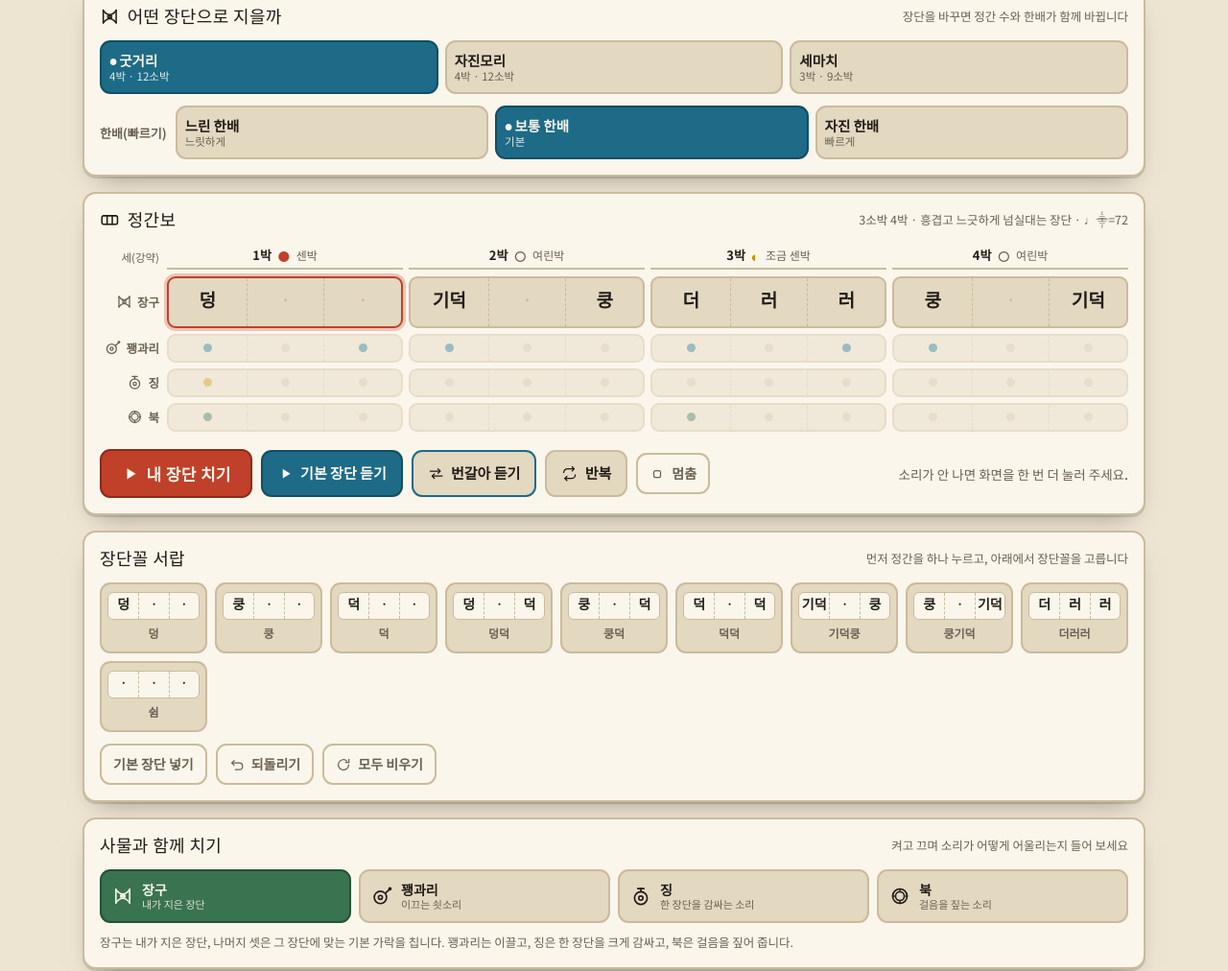
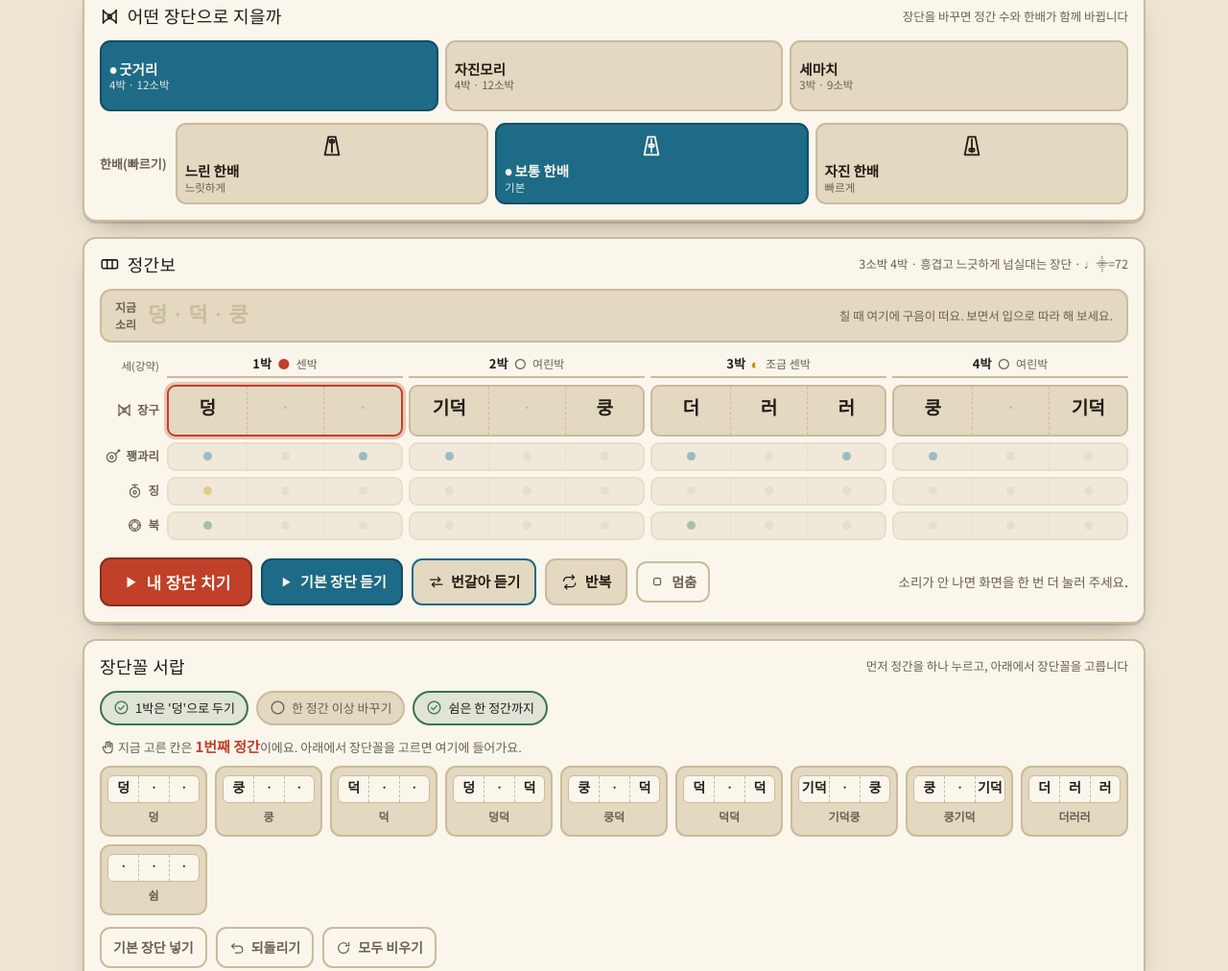
Before and after one commit to tg2739/music-class, a plain HTML site: page jangdan/index.html in a window 1280 px wide. Shown: the part 218-1230 px from the top of the page at 96% size. Drawn offline with Linux system fonts and the light colour scheme; a web font is replaced by a local one.

Commit message:
덩덕쿵 공방: 구음 창, 조건 확인 띠, 한배 아이콘
- 칠 때 현재 구음을 크게 보여 입장단을 따라 할 수 있게 함
- 칠판의 조건 세 가지를 화면에서도 비춰 줌 (채점 아님)
- 한배를 메트로놈 추 높이 아이콘으로 표시

Co-Authored-By: Claude Opus 5 <noreply@anthropic.com>

```diff
--- a/jangdan/index.html
+++ b/jangdan/index.html
@@ -94,6 +94,27 @@ button:focus-visible{outline:3px solid var(--cheong);outline-offset:2px}
 .opt[aria-pressed="true"]{background:var(--cheong);border-color:#124e63;color:#FAF6EC}
 .opt[aria-pressed="true"] .sm{color:rgba(250,246,236,.9)}
 .opt[aria-pressed="true"] .big::before{content:"● ";font-size:9px;vertical-align:middle}
+.opt{min-height:74px}
+.opt .big-ic{width:26px;height:26px;display:block;margin:0 auto 3px;stroke-width:1.7}
+.opt[aria-pressed="true"] .big-ic{stroke:#FAF6EC}
+/* 구음 창 — 칠 때 지금 소리를 크게 보여 준다 */
+.gueumbar{display:flex;align-items:center;gap:12px;background:var(--surface-2);border:2px solid var(--line);
+  border-radius:12px;padding:8px 14px;margin-bottom:10px;min-height:56px}
+.gueumbar .lb{font-size:12px;color:var(--ink-2);font-weight:700;flex:none}
+.gueumbar .gu{font-family:var(--f-gueum);font-weight:700;font-size:30px;line-height:1;color:var(--jeok);
+  min-width:3.4em;letter-spacing:.04em}
+.gueumbar .gu.idle{color:var(--line);font-size:22px}
+.gueumbar .beat{margin-left:auto;font-size:12.5px;color:var(--ink-2)}
+.gueumbar .beat b{font-family:var(--f-title);color:var(--ink);font-size:15px}
+/* 조건 확인 띠 */
+.conds{display:flex;gap:8px;flex-wrap:wrap;margin-bottom:11px}
+.cond{display:flex;align-items:center;gap:6px;border:2px solid var(--line);border-radius:999px;
+  padding:6px 12px;font-size:13px;background:var(--surface-2);color:var(--ink-2)}
+.cond .ic{width:17px;height:17px}
+.cond.ok{border-color:var(--nok);color:var(--ink);background:color-mix(in srgb,var(--nok) 14%,var(--surface))}
+.cond.ok .ic{color:var(--nok)}
+.pick{font-size:13px;color:var(--ink-2);margin:0 0 9px}
+.pick b{color:var(--jeok);font-family:var(--f-title);font-size:15px}
 
 /* ---------- 정간보 ---------- */
 .scorewrap{overflow-x:auto;padding:2px 0 0}
@@ -225,6 +246,13 @@ dialog::backdrop{background:rgba(16,13,8,.62)}
   <symbol id="i-student" viewBox="0 0 24 24"><path d="M12 3.6 2.8 8.2 12 12.8l9.2-4.6L12 3.6Z"/><path d="M6.4 10.4v4.8c0 1.8 2.5 3.2 5.6 3.2s5.6-1.4 5.6-3.2v-4.8"/></symbol>
   <symbol id="i-teacher" viewBox="0 0 24 24"><rect x="2.8" y="3.6" width="18.4" height="12.4" rx="2"/><path d="M8.4 20.4h7.2"/><path d="M12 16v4.4"/><path d="M6.6 7.4h7"/><path d="M6.6 11.2h4.4"/></symbol>
   <symbol id="i-grid" viewBox="0 0 24 24"><rect x="2.6" y="6.8" width="18.8" height="10.4" rx="2"/><path d="M8.9 6.8v10.4"/><path d="M15.1 6.8v10.4"/></symbol>
+  <!-- 한배: 메트로놈. 추가 위에 있을수록 느리다 -->
+  <symbol id="i-metro-s" viewBox="0 0 24 24"><path d="M8.6 3.4h6.8l3.4 17.2H5.2z"/><path d="M12 5.8v12.2"/><rect x="9.6" y="6.4" width="4.8" height="2.4" rx=".7"/></symbol>
+  <symbol id="i-metro-m" viewBox="0 0 24 24"><path d="M8.6 3.4h6.8l3.4 17.2H5.2z"/><path d="M12 5.8v12.2"/><rect x="9.6" y="10.6" width="4.8" height="2.4" rx=".7"/></symbol>
+  <symbol id="i-metro-f" viewBox="0 0 24 24"><path d="M8.6 3.4h6.8l3.4 17.2H5.2z"/><path d="M12 5.8v12.2"/><rect x="9.6" y="14.8" width="4.8" height="2.4" rx=".7"/></symbol>
+  <symbol id="i-check" viewBox="0 0 24 24"><circle cx="12" cy="12" r="9"/><path d="m8 12.2 2.8 2.8 5.2-5.6"/></symbol>
+  <symbol id="i-open" viewBox="0 0 24 24"><circle cx="12" cy="12" r="9"/></symbol>
+  <symbol id="i-hand" viewBox="0 0 24 24"><path d="M9.4 11.6V5.4a1.7 1.7 0 0 1 3.4 0v5.2"/><path d="M12.8 10.8V4.6a1.7 1.7 0 0 1 3.4 0v6.8"/><path d="M16.2 11.6V7.2a1.7 1.7 0 0 1 3.4 0v7.4c0 3.6-2.6 6-6 6h-1.8c-2 0-3.2-.8-4.2-2.4L4.9 13c-.6-1 0-2.2 1.2-2.4 1-.2 1.9.2 2.4 1l.9 1.4"/></symbol>
 </defs></svg>
 
 <div class="wrap">
@@ -264,6 +292,11 @@ dialog::backdrop{background:rgba(16,13,8,.62)}
       <div class="panel-hd"><h2><svg class="ic"><use href="#i-grid"/></svg>정간보</h2>
         <p class="hint" id="jdDesc"></p></div>
       <div class="body">
+        <div class="gueumbar">
+          <span class="lb">지금<br>소리</span>
+          <span class="gu idle" id="gueum">덩 · 덕 · 쿵</span>
+          <span class="beat" id="beatnow">칠 때 여기에 구음이 떠요. 보면서 입으로 따라 해 보세요.</span>
+        </div>
         <div class="scorewrap"><div class="score" id="score"></div></div>
         <div class="rowbar" style="margin-top:12px">
           <button class="btn btn-main" id="play"><svg class="ic solid"><use href="#i-play"/></svg>내 장단 치기</button>
@@ -280,6 +313,8 @@ dialog::backdrop{background:rgba(16,13,8,.62)}
       <div class="panel-hd"><h2>장단꼴 서랍</h2>
         <p class="hint">먼저 정간을 하나 누르고, 아래에서 장단꼴을 고릅니다</p></div>
       <div class="body">
+        <div class="conds" id="conds"></div>
+        <p class="pick" id="pick"></p>
         <div class="cards" id="cards"></div>
         <div class="rowbar" style="margin-top:12px">
           <button class="btn btn-ghost" id="fillBasic">기본 장단 넣기</button>
@@ -404,7 +439,9 @@ dialog::backdrop{background:rgba(16,13,8,.62)}
      basic:[0,3,5],
      kk:[1,0,0, 1,0,1, 1,0,0], ji:[1,0,0, 0,0,0, 0,0,0], bu:[1,0,0, 0,0,0, 1,0,0]}
   ];
-  var PACE=[{nm:"느린 한배",sm:"느릿하게",f:.76},{nm:"보통 한배",sm:"기본",f:1},{nm:"자진 한배",sm:"빠르게",f:1.3}];
+  var PACE=[{nm:"느린 한배",sm:"느릿하게",f:.76,ic:"i-metro-s"},
+            {nm:"보통 한배",sm:"기본",f:1,ic:"i-metro-m"},
+            {nm:"자진 한배",sm:"빠르게",f:1.3,ic:"i-metro-f"}];
   var INSTS=[
     {k:"jg",ic:"i-janggu",nm:"장구",sm:"내가 지은 장단",fixed:true},
     {k:"kk",ic:"i-kkwaeng",nm:"꽹과리",sm:"이끄는 쇳소리"},
@@ -519,12 +556,15 @@ dialog::backdrop{background:rgba(16,13,8,.62)}
         if(o.inst.bu&&jd.bu[i]) strike(ac,out,"둥",t,se*.9);
       }
       if(o.highlight){
-        (function(idx,at){
+        (function(idx,at,syl,bt){
           timers.push(setTimeout(function(){
             document.querySelectorAll(".sobak.on").forEach(function(x){x.classList.remove("on");});
             document.querySelectorAll('#score .main .sobak[data-i="'+idx+'"]').forEach(function(x){x.classList.add("on");});
+            var g=$("gueum");
+            g.textContent=syl||"·"; g.className="gu"+(syl?"":" idle");
+            $("beatnow").innerHTML="<b>"+(bt+1)+"</b>박";
           },Math.max((at-ac.currentTime)*1000,0)));
-        })(i,t);
+        })(i,t,g,b);
       }
     }
     return n*dur;
@@ -553,9 +593,16 @@ dialog::backdrop{background:rgba(16,13,8,.62)}
       timers.push(setTimeout(function(){ if(loopOn) play("mine"); else finish(); },(m1+m2+.35)*1000));
     }
   }
+  function resetGueum(){
+    var g=$("gueum");
+    if(!g) return;
+    g.textContent="덩 · 덕 · 쿵"; g.className="gu idle";
+    $("beatnow").textContent="칠 때 여기에 구음이 떠요. 보면서 입으로 따라 해 보세요.";
+  }
   function finish(){
     playing=false;
     document.querySelectorAll(".sobak.on").forEach(function(n){n.classList.remove("on");});
+    resetGueum();
     $("now").textContent="다 쳤어요. 다시 들으려면 또 눌러요.";
   }
 
@@ -567,6 +614,7 @@ dialog::backdrop{background:rgba(16,13,8,.62)}
     }).join("");
     $("paceOpts").innerHTML=PACE.map(function(p,i){
       return '<button class="opt" data-k="pace" data-i="'+i+'" aria-pressed="'+(S.pace===i)+'">'+
+        '<svg class="ic big-ic" aria-hidden="true"><use href="#'+p.ic+'"/></svg>'+
         '<span class="big">'+p.nm+'</span><span class="sm">'+p.sm+'</span></button>';
     }).join("");
     $("insts").innerHTML=INSTS.map(function(x){
@@ -623,7 +671,29 @@ dialog::backdrop{background:rgba(16,13,8,.62)}
     $("score").innerHTML=h;
   }
   function renderCode(){ $("code").textContent=encode(S); }
-  function renderAll(){ renderOpts(); renderScore(); renderCode(); save(); }
+
+  /* 선생님이 칠판에 적어 준 조건을 화면에서도 비춰 준다. 채점이 아니라 거울이다. */
+  function conditions(){
+    var basic=JD[S.jd].basic, n=beats(), changed=0, rests=0;
+    for(var i=0;i<n;i++){
+      if(S.kol[i]!==basic[i]) changed++;
+      if(S.kol[i]===9) rests++;
+    }
+    return [
+      {t:"1박은 '덩'으로 두기", ok:S.kol[0]===0},
+      {t:"한 정간 이상 바꾸기", ok:changed>=1},
+      {t:"쉼은 한 정간까지", ok:rests<=1}
+    ];
+  }
+  function renderConds(){
+    $("conds").innerHTML=conditions().map(function(c){
+      return '<span class="cond'+(c.ok?" ok":"")+'"><svg class="ic"><use href="#'+
+             (c.ok?"i-check":"i-open")+'"/></svg>'+c.t+'</span>';
+    }).join("");
+    $("pick").innerHTML='<svg class="ic" style="width:16px;height:16px;vertical-align:-3px"><use href="#i-hand"/></svg> '+
+      '지금 고른 칸은 <b>'+(sel+1)+'번째 정간</b>이에요. 아래에서 장단꼴을 고르면 여기에 들어가요.';
+  }
+  function renderAll(){ renderOpts(); renderScore(); renderCode(); renderConds(); save(); }
 
   /* ============ 코드 ============ */
   var ALPH="ABCDEFGHJKLMNPQRSTUVWXYZ23456789";
@@ -757,7 +827,7 @@ dialog::backdrop{background:rgba(16,13,8,.62)}
       renderAll(); return;
     }
     var g=e.target.closest(".gan.main");
-    if(g){ sel=+g.dataset.b; renderScore(); return; }
+    if(g){ sel=+g.dataset.b; renderScore(); renderConds(); return; }
     var c=e.target.closest(".card");
     if(c){
       push(); S.kol[sel]=+c.dataset.kol;
@@ -781,7 +851,7 @@ dialog::backdrop{background:rgba(16,13,8,.62)}
   $("play").onclick=function(){play("mine");};
   $("playBasic").onclick=function(){play("basic");};
   $("playAB").onclick=function(){play("ab");};
-  $("stop").onclick=function(){ stopAll(); $("now").textContent="멈췄어요."; };
+  $("stop").onclick=function(){ stopAll(); resetGueum(); $("now").textContent="멈췄어요."; };
   $("loop").onclick=function(){ loopOn=!loopOn; this.setAttribute("aria-pressed",loopOn); this.lastChild.textContent=loopOn?"반복 켜짐":"반복"; };
   $("fillBasic").onclick=function(){
     push(); S.kol=JD[S.jd].basic.slice(); while(S.kol.length<4) S.kol.push(0);
@@ -838,8 +908,8 @@ dialog::backdrop{background:rgba(16,13,8,.62)}
     if(e.target.tagName==="TEXTAREA"||e.target.tagName==="INPUT") return;
     if(e.code==="Space"){ e.preventDefault(); if(playing) stopAll(); else if($("viewStudent").hidden) playQuiz(); else play("mine"); }
     if($("viewStudent").hidden) return;
-    if(e.key==="ArrowRight"){ sel=(sel+1)%beats(); renderScore(); }
-    if(e.key==="ArrowLeft"){ sel=(sel-1+beats())%beats(); renderScore(); }
+    if(e.key==="ArrowRight"){ sel=(sel+1)%beats(); renderScore(); renderConds(); }
+    if(e.key==="ArrowLeft"){ sel=(sel-1+beats())%beats(); renderScore(); renderConds(); }
   });
 
   /* ============ 시작 ============ */
```
